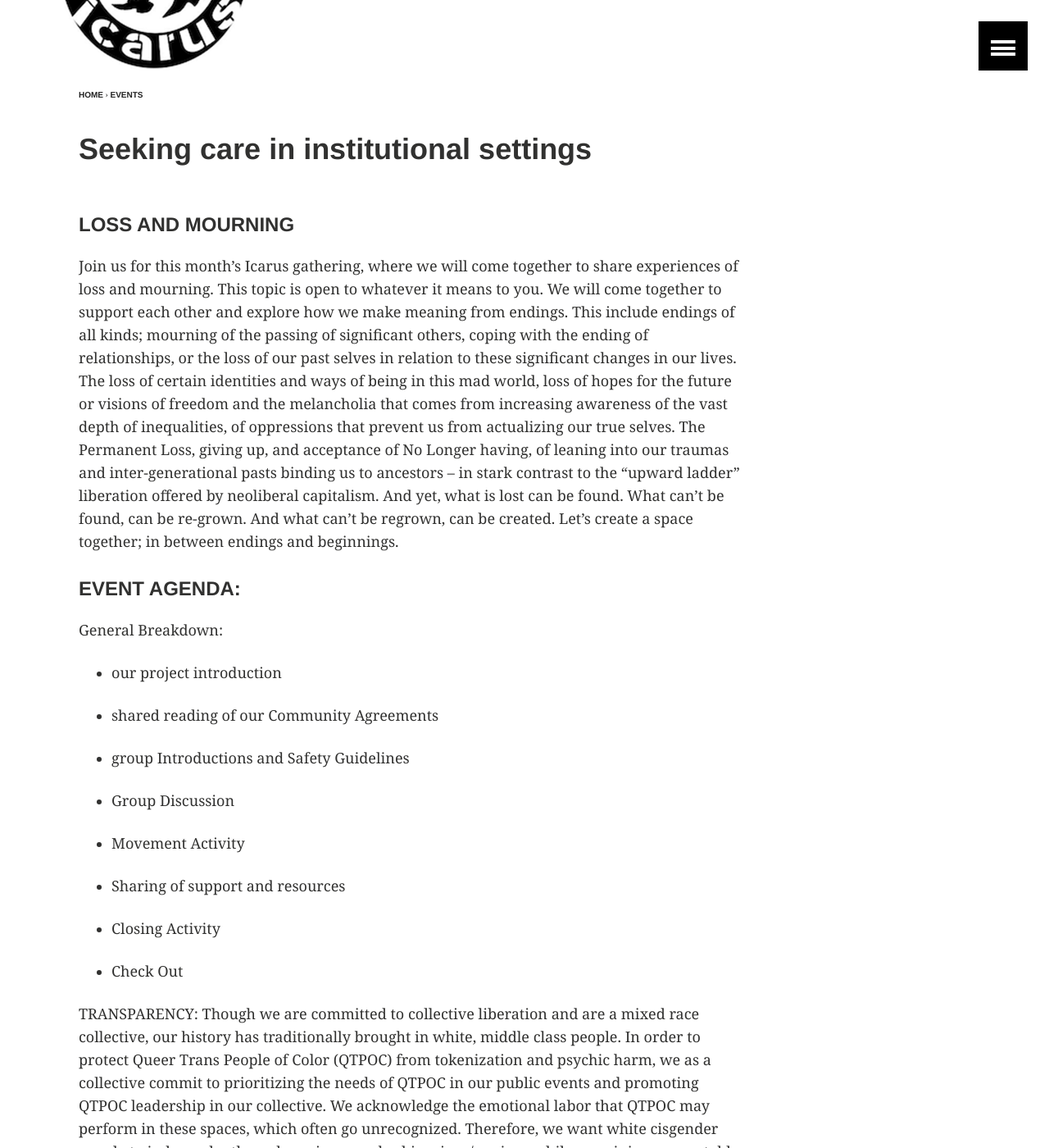
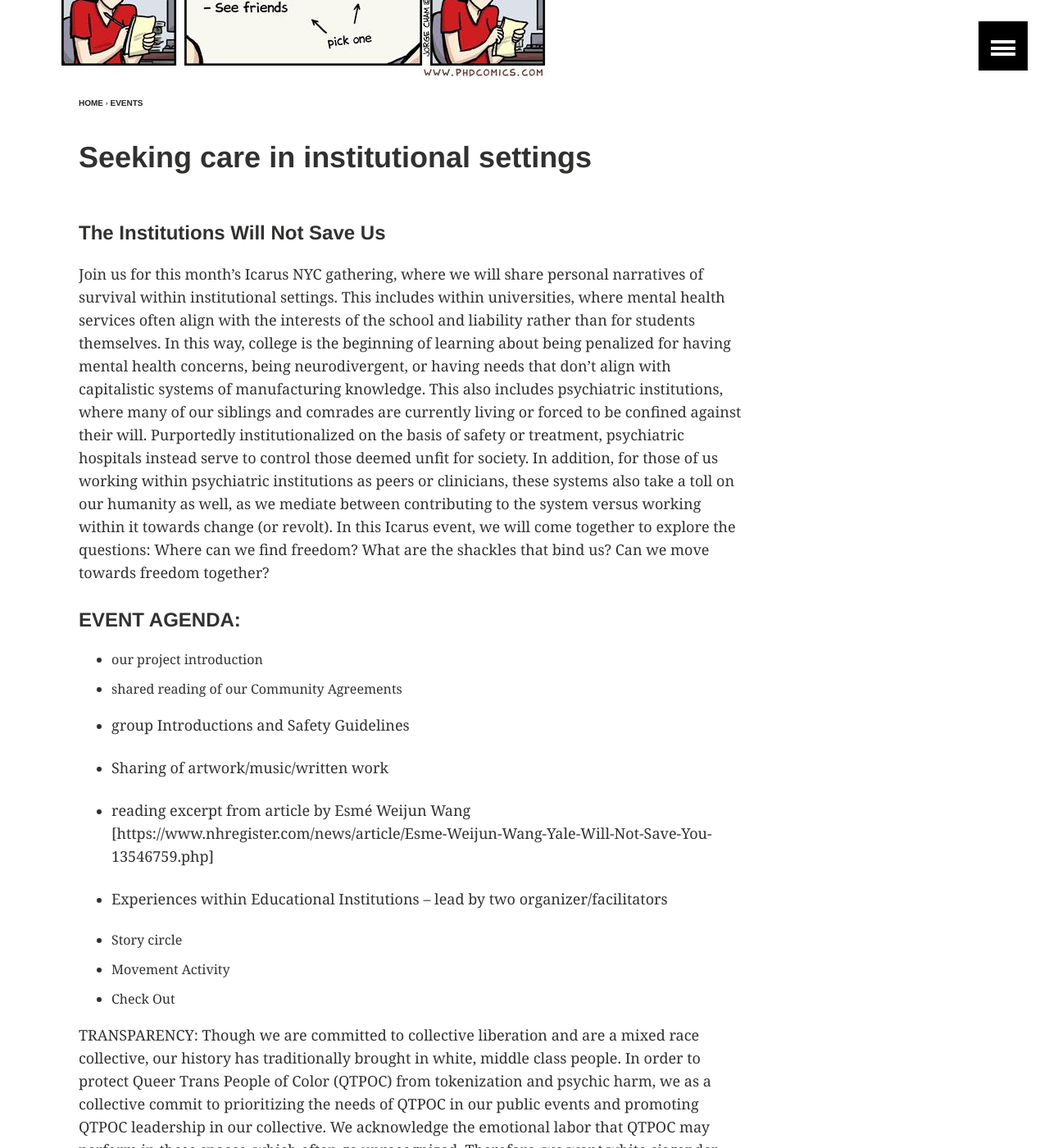
Before and after one commit to nycicarus/nycicarus.github.io, a Jekyll site: the page built from _posts/events/2019-03-06-seeking-care.md, in a window 1280 px wide and 1400 px high, scrolled down 275 px. Shown: the whole window at 82% size. Built offline with Jekyll 4.4.1, drawn with Linux system fonts in a browser that asks for light colours; comment, search, counter and statistics services are not loaded.

Commit message:
Update 2019-03-06-seeking-care.md

```diff
--- a/_posts/events/2019-03-06-seeking-care.md
+++ b/_posts/events/2019-03-06-seeking-care.md
@@ -8,8 +8,8 @@ tags: [ community, discussion]
 comments: true
 ads: false
 image:
-  teaser: nycicarus_birds_400x250.png
-  feature: nycicarus_birds.png
+  teaser: 2019-03-06.jpg
+  feature: 2019-03-06.jpg
   credit:
   creditlink:
 event-date: "Wednesday, March 6th, 2019"
@@ -22,31 +22,27 @@ email: ""
 phone: ""
 ---
 
-#### LOSS AND  MOURNING
+#### The Institutions Will Not Save Us
+
+Join us for this month’s Icarus NYC gathering, where we will share personal narratives of survival within institutional settings. This includes within universities, where mental health services often align with the interests of the school and liability rather than for students themselves. In this way, college is the beginning of learning about being penalized for having mental health concerns, being neurodivergent, or having needs that don’t align with capitalistic systems of manufacturing knowledge. This also includes psychiatric institutions, where many of our siblings and comrades are currently living or forced to be confined against their will. Purportedly institutionalized on the basis of safety or treatment, psychiatric hospitals instead serve to control those deemed unfit for society. In addition, for those of us working within psychiatric institutions as peers or clinicians, these systems also take a toll on our humanity as well, as we mediate between contributing to the system versus working within it towards change (or revolt). In this Icarus event, we will come together to explore the questions: Where can we find freedom? What are the shackles that bind us? Can we move towards freedom together?
 
 
 
-Join us for this month’s Icarus gathering, where we will come together to share experiences of loss and mourning. This topic is open to whatever it means to you. We will come together to support each other and explore how we make meaning from endings. This include endings of all kinds; mourning of the passing of significant others, coping with the ending of relationships, or the loss of our past selves in relation to these significant changes in our lives. The loss of certain identities and ways of being in this mad world, loss of hopes for the future or visions of freedom and the melancholia that comes from increasing awareness of the vast depth of inequalities, of oppressions that prevent us from actualizing our true selves. The Permanent Loss, giving up, and acceptance of No Longer having, of leaning into our traumas and inter-generational pasts binding us to ancestors – in stark contrast to the “upward ladder” liberation offered by neoliberal capitalism. And yet, what is lost can be found. What can’t be found, can be re-grown. And what can’t be regrown, can be created. Let’s create a space together; in between endings and beginnings.
 #### EVENT AGENDA:
-
-General Breakdown:
-
 * our project introduction
-
 * shared reading of our Community Agreements
-
 * group Introductions and Safety Guidelines
 
-* Group Discussion
+* Sharing of artwork/music/written work
 
+* reading excerpt from article by Esmé Weijun Wang
+[https://www.nhregister.com/news/article/Esme-Weijun-Wang-Yale-Will-Not-Save-You-13546759.php]
+
+* Experiences within Educational Institutions – lead by two organizer/facilitators
+
+* Story circle
 * Movement Activity
-
-* Sharing of support and resources
-
-* Closing Activity
-
 * Check Out
-
 
 TRANSPARENCY:
 Though we are committed to collective liberation and are a mixed race collective, our history has traditionally brought in white, middle class people. In order to protect Queer Trans People of Color (QTPOC) from tokenization and psychic harm, we as a collective commit to prioritizing the needs of QTPOC in our public events and promoting QTPOC leadership in our collective. We acknowledge the emotional labor that QTPOC may perform in these spaces, which often go unrecognized. Therefore, we want white cisgender people to independently undo racism, gender binarism / sexism, while remaining accountable to QTPOC. We are currently engaging in an ongoing process of integrating these goals internally within our organization, among our mixed race organizers, and within the structuring of our external events. *
@@ -57,7 +53,7 @@ Bluestockings is wheelchair accessible, with no steps or platforms, and wide ais
 
 And then we’ll hang out for a little while and be gone until another month. Make sure to sign-up for the mailing list at the event or email nycicarus@gmail.com.
 
-[NYC Icarus FB event](https://www.facebook.com/events/1055263221324032/)
+[NYC Icarus FB event](https://www.facebook.com/events/258172651768141/)
 
 [NYC Icarus website](http://nycicarus.org/)
 
```
